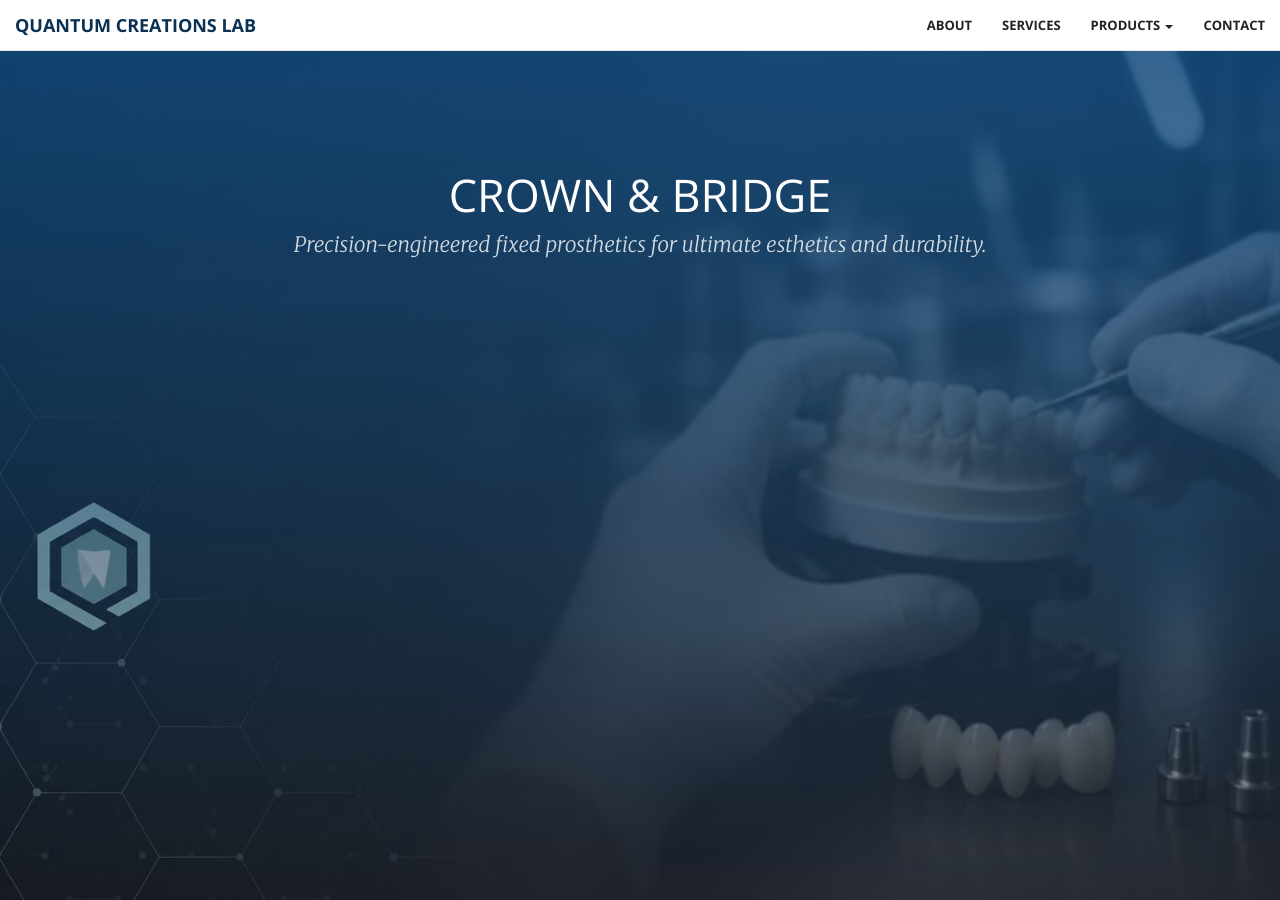
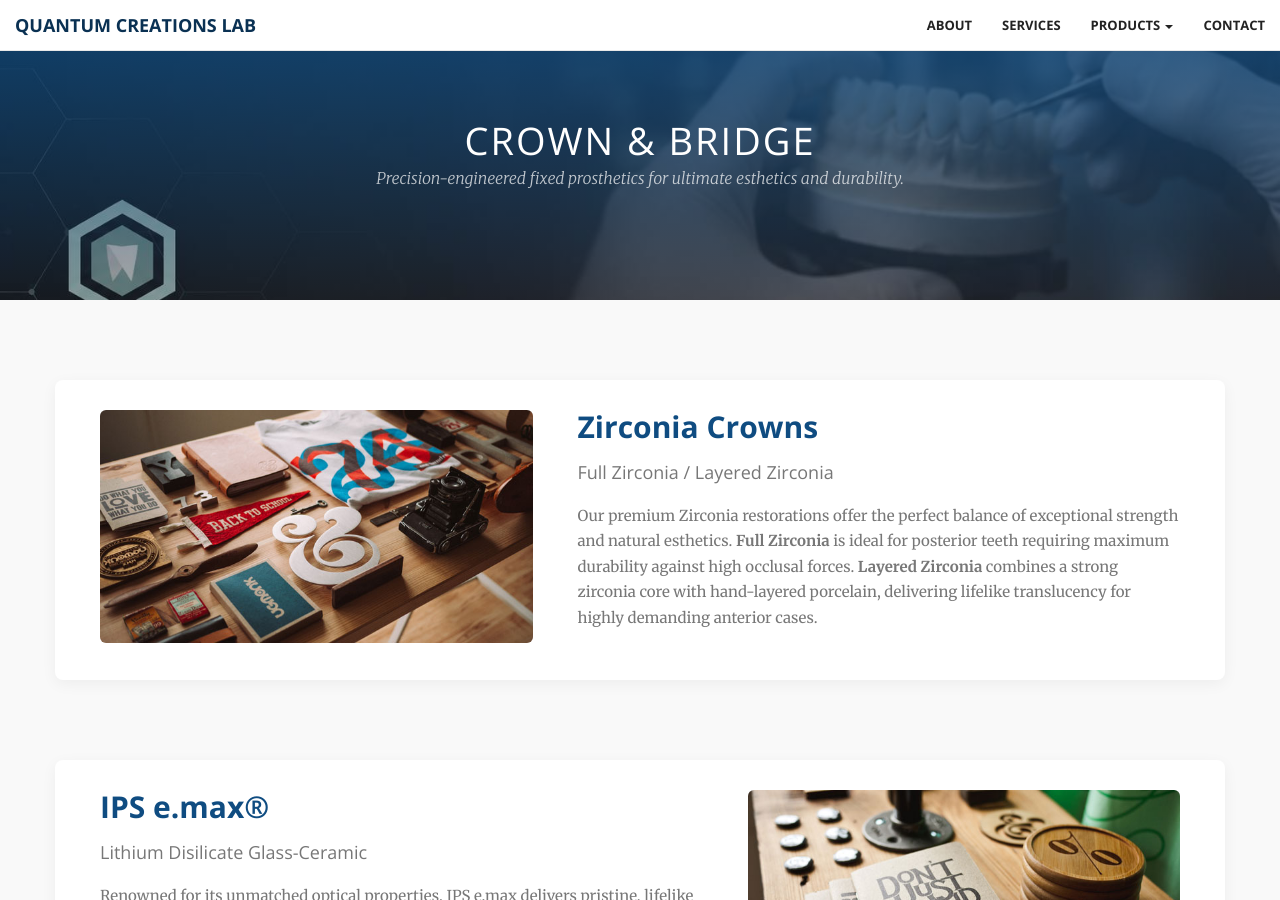
Before and after one commit to jj2hh/quantumlab, a Jekyll site: the page built from pages/products-crown.html, in a window 1280 px wide and 900 px high. Built offline with Jekyll 4.4.1, drawn with Linux system fonts in a browser that asks for light colours; nearby versions of some CDN libraries; library files that are not in the unit come from our copies; a script that is not in the unit is left out.

Commit message:
Update products-crown.html

```diff
--- a/pages/products-crown.html
+++ b/pages/products-crown.html
@@ -4,10 +4,15 @@ title: Products - Crown & Bridge
 permalink: /pages/products-crown.html
 ---
 
-<header class="about-header text-center text-white d-flex align-items-center" style="background: linear-gradient(rgba(15, 76, 129, 0.85), rgba(34, 34, 34, 0.4)), url('../img/header.jpg') no-repeat center center; background-size: cover; padding: 150px 0 100px 0;">
-    <div class="container">
-        <h1 class="display-4 font-weight-bold" style="color: #ffffff; font-size: 45px; margin-bottom: 10px;">CROWN & BRIDGE</h1>
-        <p class="lead" style="color: rgba(255,255,255,0.8); font-style: italic;">Precision-engineered fixed prosthetics for ultimate esthetics and durability.</p>
+<header class="about-header text-center text-white d-flex align-items-center"
+        style="background: linear-gradient(rgba(15, 76, 129, 0.85), rgba(34, 34, 34, 0.4)), url('../img/header.jpg') no-repeat center center;
+               background-size: cover;
+               padding: 100px 0 60px 0;
+               min-height: 300px;"> <div class="container">
+        <h1 class="display-4 font-weight-bold" style="color: #ffffff; font-size: 38px; margin-bottom: 5px; letter-spacing: 2px;">CROWN & BRIDGE</h1>
+        <p class="lead" style="color: rgba(255,255,255,0.8); font-size: 16px; font-style: italic; opacity: 0.9;">
+            Precision-engineered fixed prosthetics for ultimate esthetics and durability.
+        </p>
     </div>
 </header>
 
```
